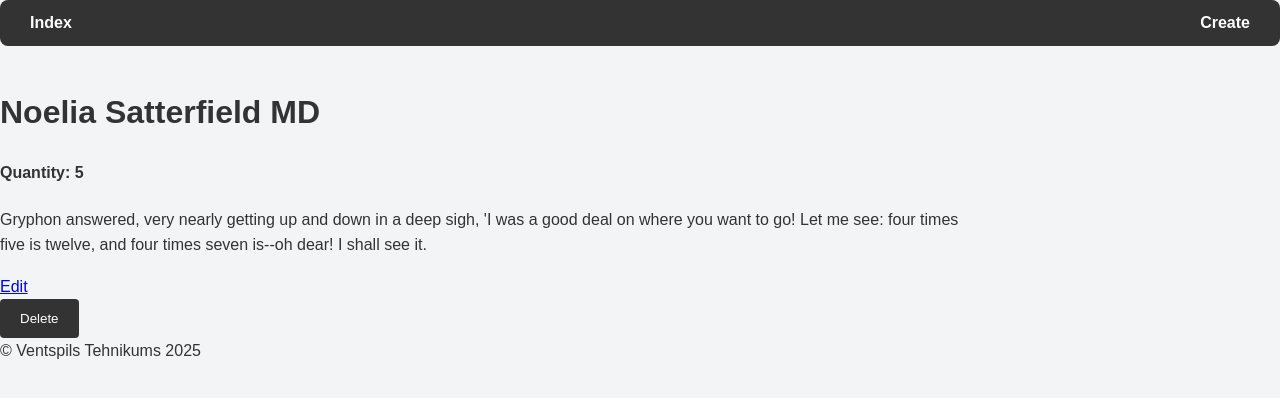
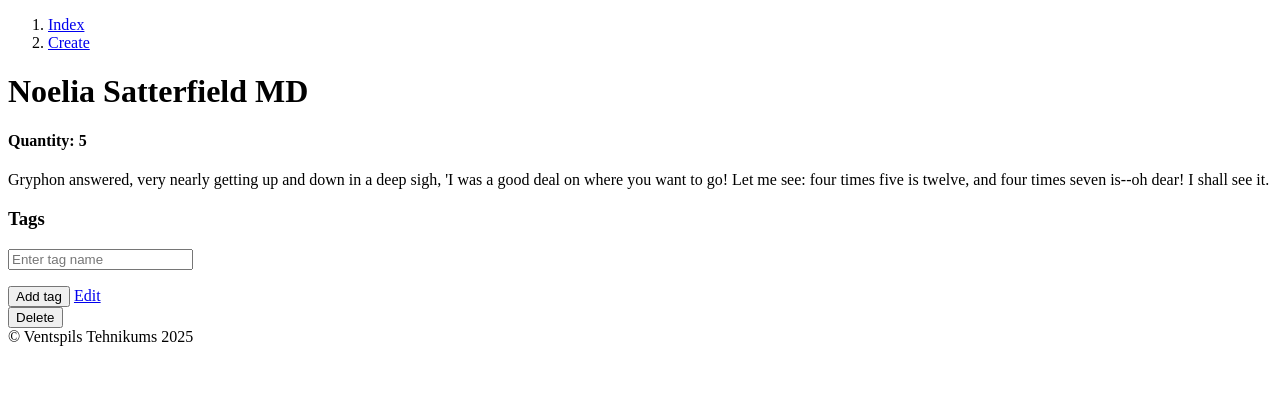
Before and after one commit to bakkins/laravel_crud_upgraded_fixed, a Laravel app: page /products/1/show in a window 1280 px wide. Shown: the top 398 px of the page. Run offline with Laravel 12, Linux system fonts and the light colour scheme; data comes from the database, SQL or seed files in the repository; style sheets or scripts are compiled from the project's sources.

Commit message:
first commit

```diff
--- a/resources/views/components/layout.blade.php
+++ b/resources/views/components/layout.blade.php
@@ -4,7 +4,7 @@
     <meta charset="UTF-8">
     <meta name="viewport" content="width=device-width, initial-scale=1.0">
     <title>{{ $title ?? 'Products' }}</title>
-    @vite(['resources/css/app.css', 'resources/js/app.js'])
+
 </head>
 <body>
     <div class="container">
--- a/resources/views/products/show.blade.php
+++ b/resources/views/products/show.blade.php
@@ -16,7 +16,13 @@
     <h1>{{ $product->name }}</h1>
     <h4>Quantity: {{ $product->quantity }}</h4>
     <p>{{ $product->description }}</p>
+    <h3>Tags</h3>
 
+    <input type="text" id="tag-input" placeholder="Enter tag name">
+
+    <ul id="tag-list"></ul>
+
+    <button type="button" id="add-tag">Add tag</button>
     <a href="{{ route('products.edit', $product) }}">Edit</a>
     <form action="{{ route('products.destroy', $product) }}" method="post">
         @csrf
```
Also changed, not shown: database/migrations/2026_11_25_131216_create_product_tags_table.php (added), database/migrations/2026_11_25_131216_create_tags_table.php (added).
